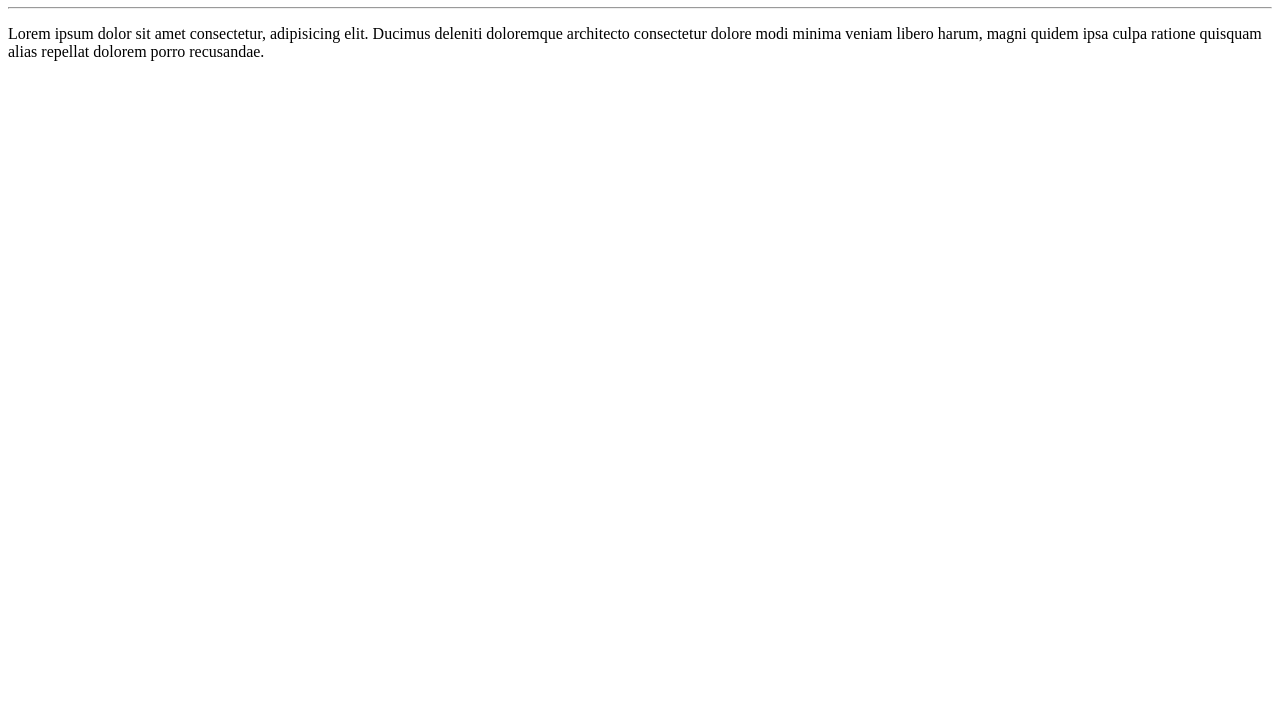
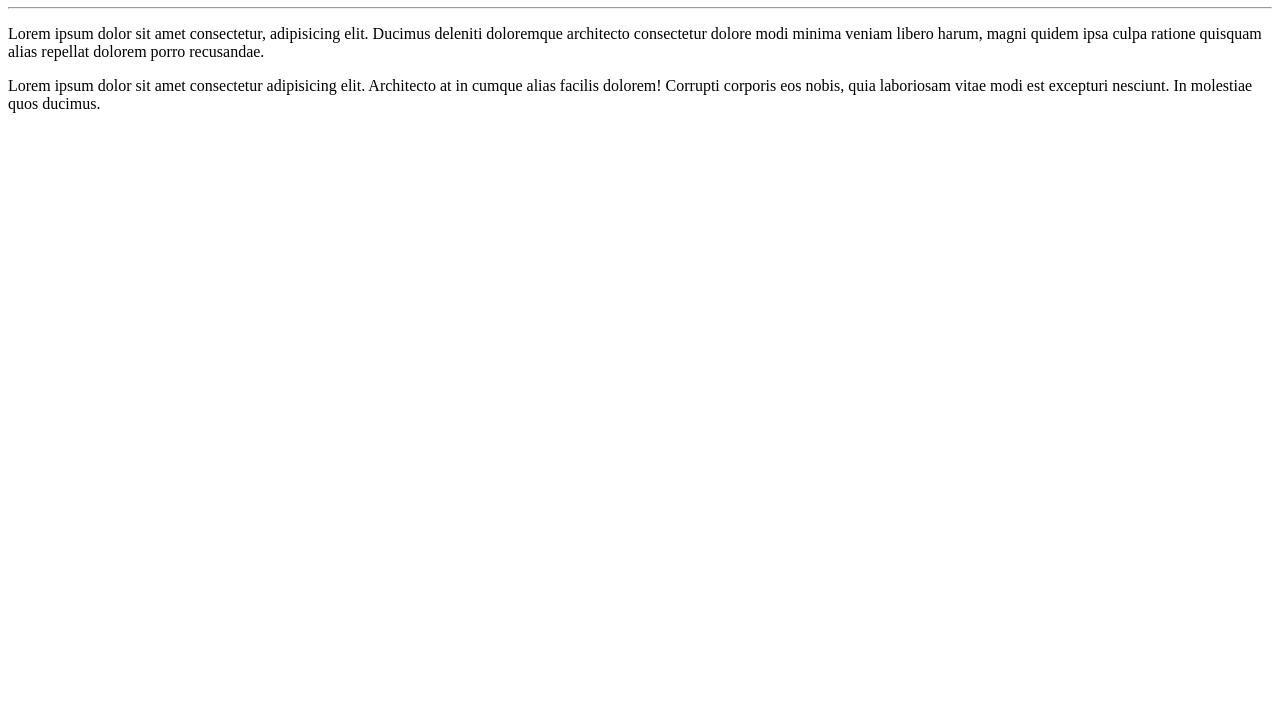
Before and after one commit to Lucas-an/Ola-Mundo, a plain HTML site: page site_exemplo/index.html in a window 1280 px wide. Shown: the part 73-800 px from the top of the page. Drawn offline with Linux system fonts and the light colour scheme.

Commit message:
adicionei um parágrafo

```diff
--- a/site_exemplo/index.html
+++ b/site_exemplo/index.html
@@ -10,5 +10,6 @@
     <h1>Olá, Mundo!</h1>
     <hr>
     <p>Lorem ipsum dolor sit amet consectetur, adipisicing elit. Ducimus deleniti doloremque architecto consectetur dolore modi minima veniam libero harum, magni quidem ipsa culpa ratione quisquam alias repellat dolorem porro recusandae.</p>
+    <p>Lorem ipsum dolor sit amet consectetur adipisicing elit. Architecto at in cumque alias facilis dolorem! Corrupti corporis eos nobis, quia laboriosam vitae modi est excepturi nesciunt. In molestiae quos ducimus.</p>
 </body>
 </html>
```
